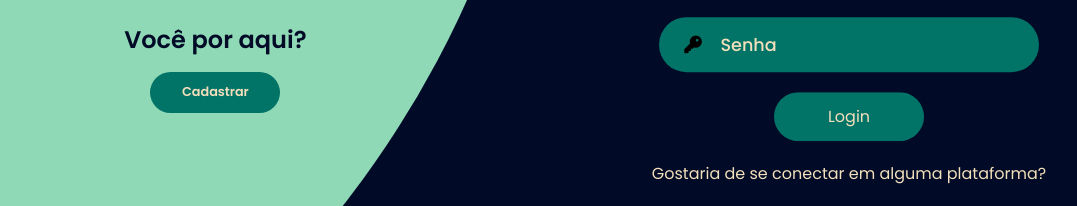
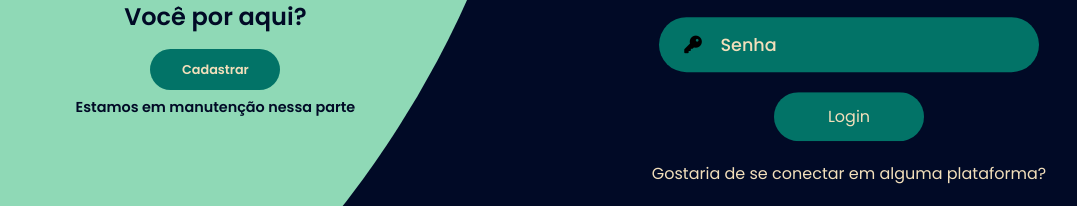
Before and after one commit to devMatheusR/SonarQubeQuizz, a plain HTML site: page login.html in a window 1280 px wide. Shown: the part 330-536 px from the top of the page, without its empty margins (111-1188 px from the left). Drawn offline with nearby package versions, Linux system fonts and the light colour scheme.

Commit message:
tudo pronto

```diff
--- a/CSS/style-login-cadastro.css
+++ b/CSS/style-login-cadastro.css
@@ -98,6 +98,11 @@ form.login-form{
   color: #000;
   transition: 0.5s;
   font-size: 1.1rem;
+}
+
+.manutencao{
+  margin-top: 10px;
+  font-size: 0.9rem !important;
 }
 
 .campo-input input{
--- a/login.html
+++ b/login.html
@@ -98,6 +98,7 @@
             <button class="btn transparent" id="sign-up-btn">
               Cadastrar
             </button>
+            <h3 class="manutencao">Estamos em manutenção nessa parte</h3>
           </div>
         </div>
 
```
